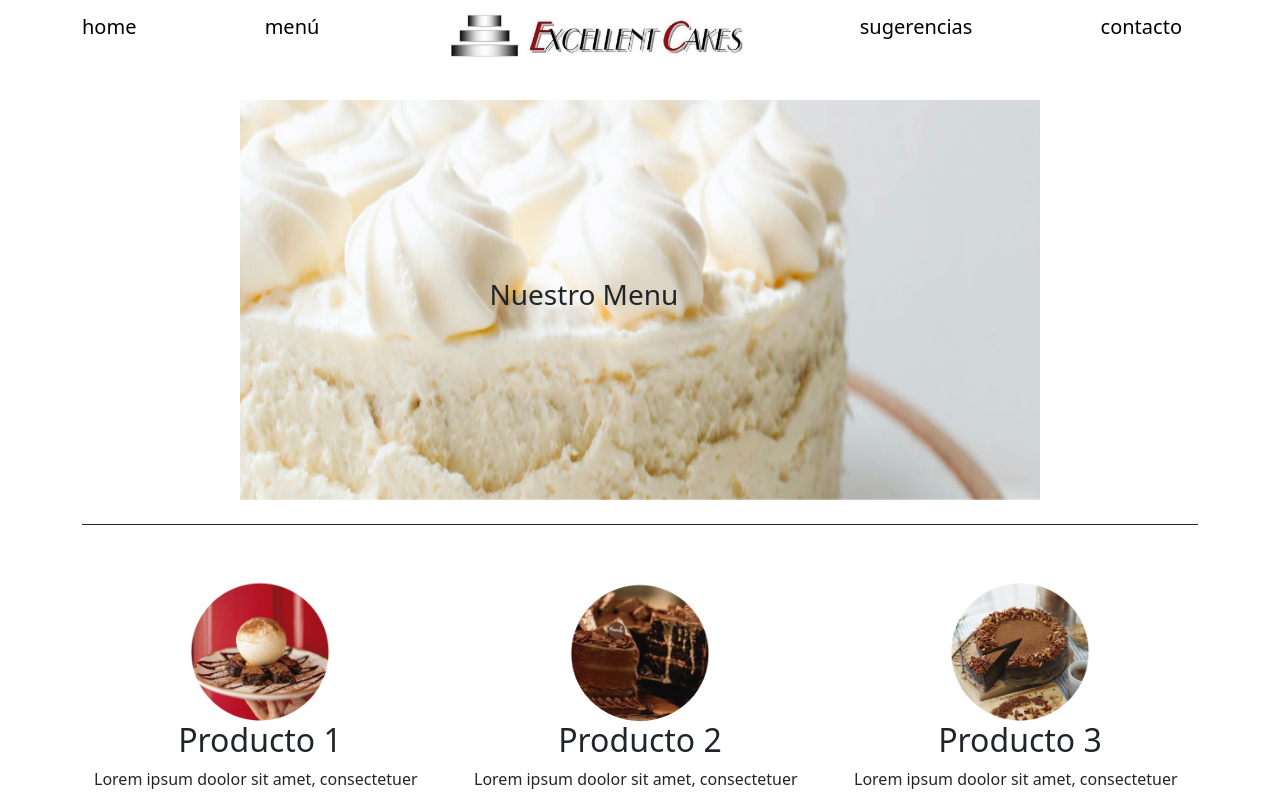
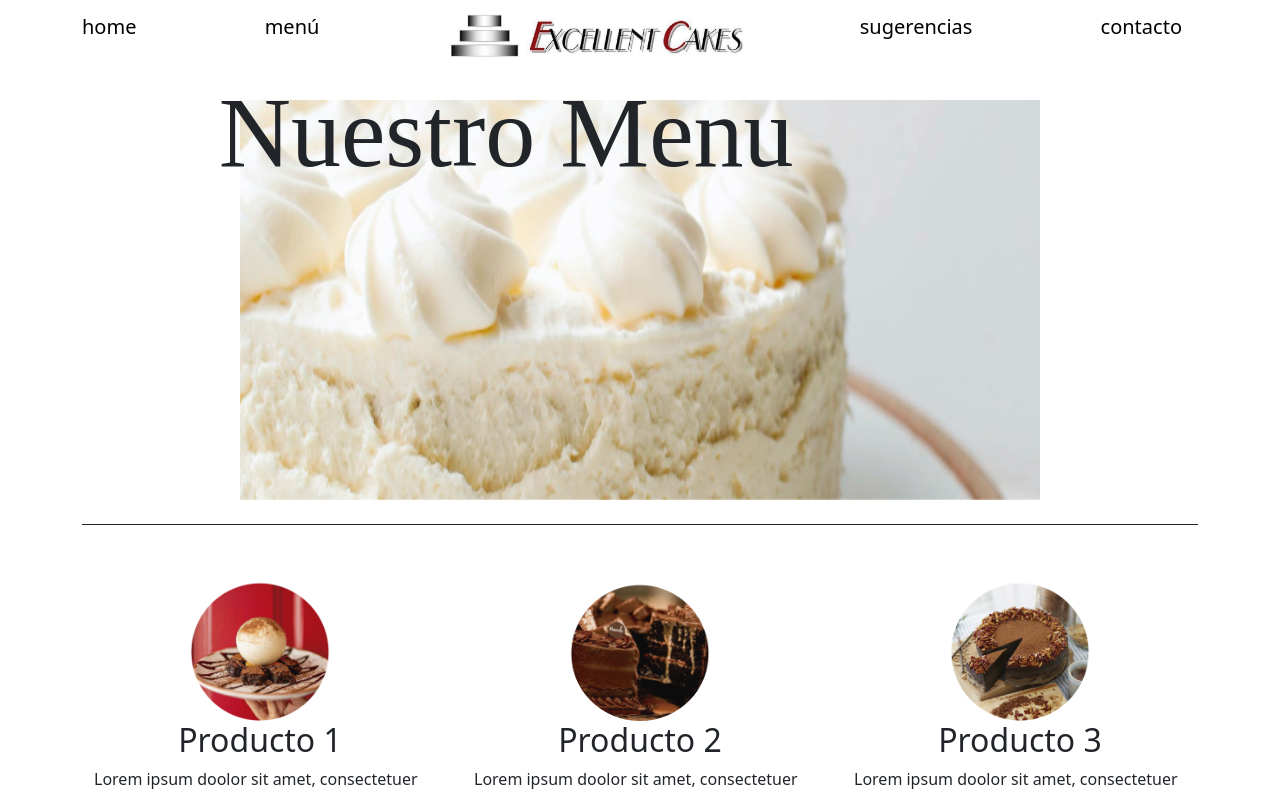
Before and after one commit to aefe17/excellent-cakes, a React (Create React App) app: page /Menu in a window 1280 px wide. Shown: the top 795 px of the page. Built offline with nearby package versions, Linux system fonts and the light colour scheme; what webfontloader would draw is missing.

Commit message:
updated fonts

```diff
--- a/src/Components/Menu.jsx
+++ b/src/Components/Menu.jsx
@@ -6,8 +6,6 @@ import {
     Route,
     Link
 } from "react-router-dom";
-
-import Carousel from 'react-bootstrap/Carousel'
 
 
 import dessert_product1 from '../assets/images/producto_postre1.png'
@@ -29,8 +27,8 @@ const Menu = () => {
                     alt=''
                     style={{ height: 400, width: 800 }}
                 />
-                <div className="fontBrusher" style={{ position: 'absolute', right: '47%', bottom: '60%' }}>
-                    <h3>Nuestro Menu</h3>
+                <div style={{ position: 'absolute', right: '38%', bottom: '74%', fontFamily: 'Leckerli One', fontSize: 100 }}>
+                    Nuestro Menu
                 </div>
             </div>
             <Router>
```
